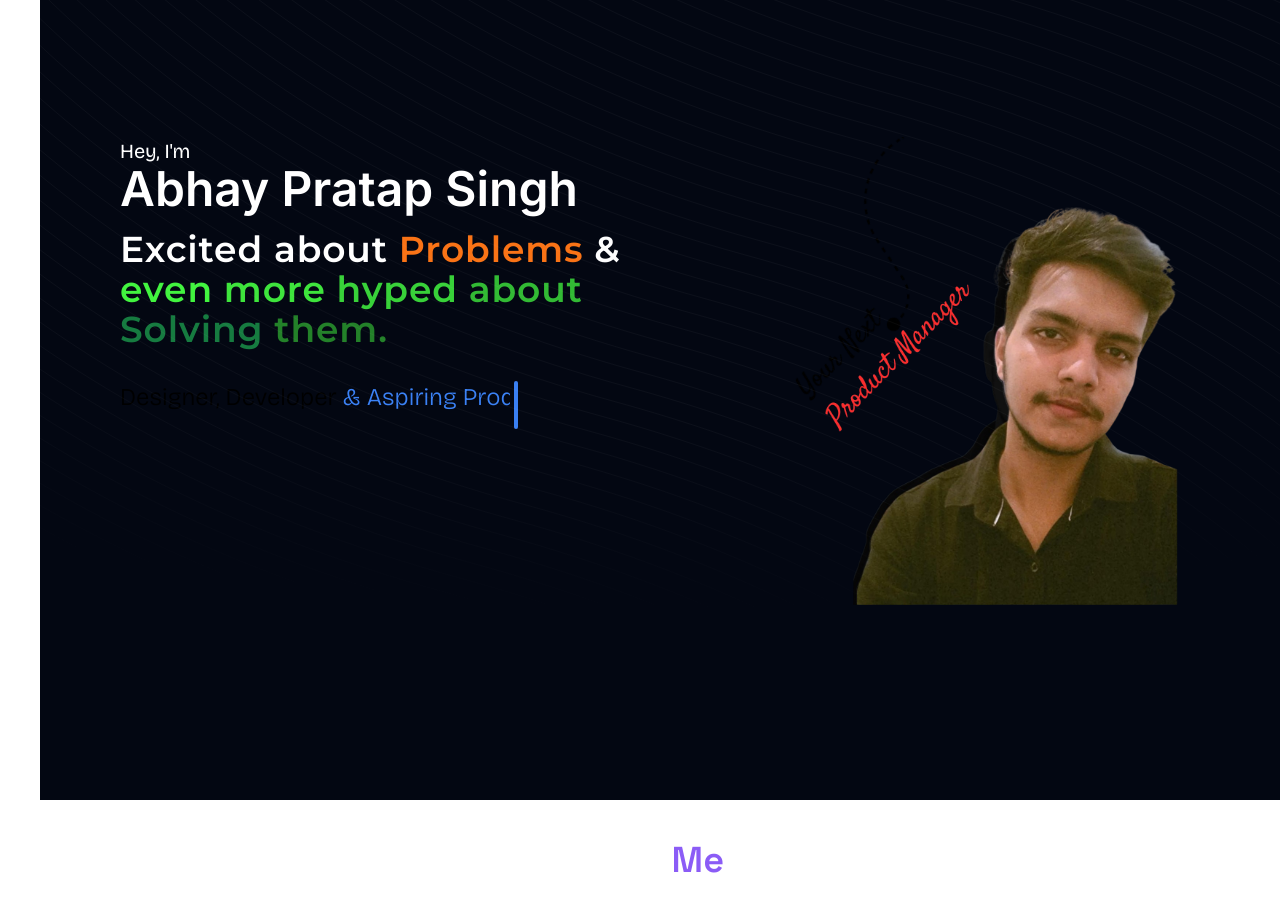
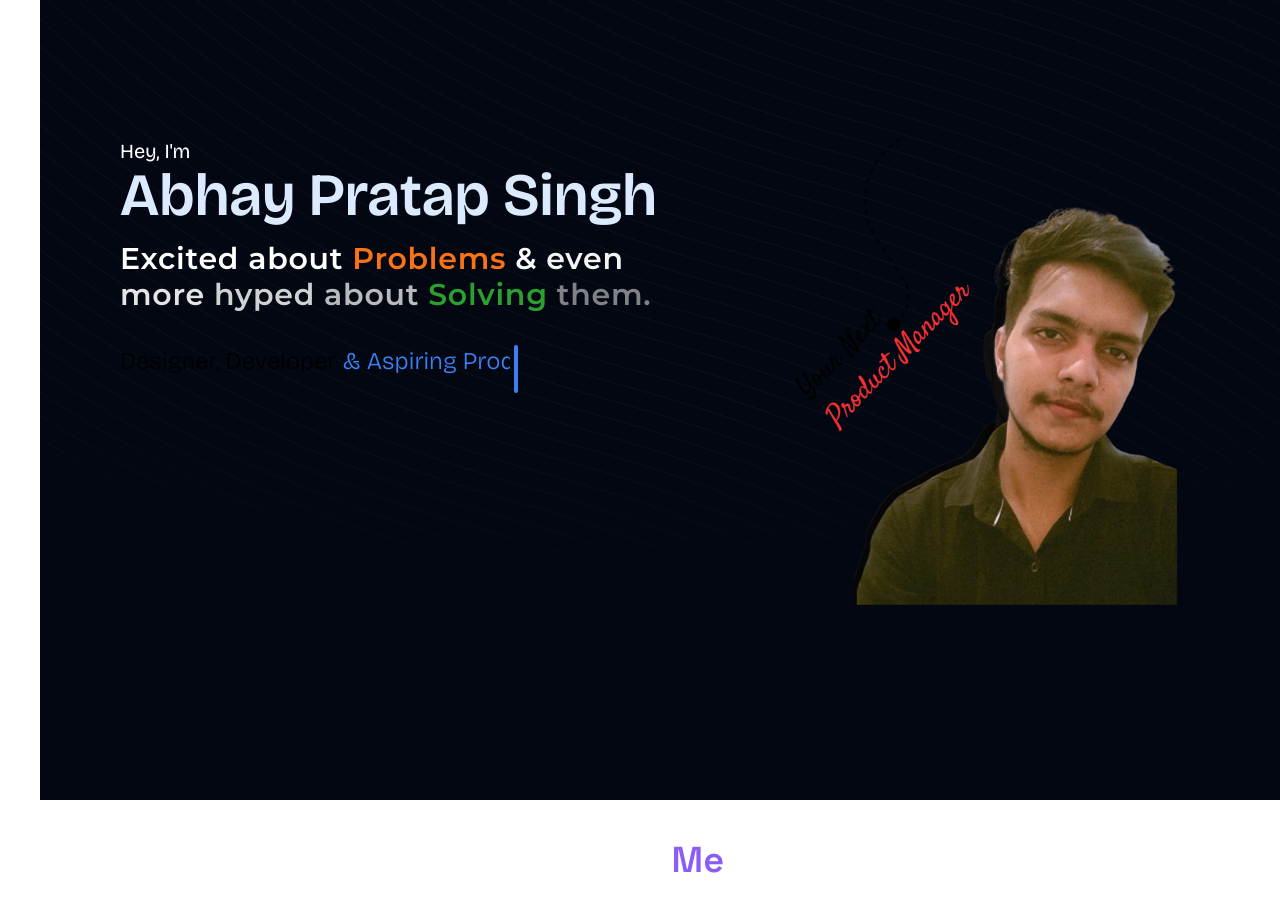
Before and after one commit to Abhiolics/Product-Portfolio, a Next.js app in the folder product/: page / in a window 1280 px wide. Shown: the top 912 px of the page. Built offline with nearby package versions, Linux system fonts and the light colour scheme.

Commit message:
made changes

```diff
--- a/product/app/posts/page.tsx
+++ b/product/app/posts/page.tsx
@@ -30,11 +30,10 @@ export default function LayoutGridDemo() {
 const SkeletonOne = () => {
   return (
     <div>
-      <p className="font-bold text-4xl text-white">House in the woods</p>
+      <p className="font-bold text-4xl text-white">Student Dashboard Feature</p>
       <p className="font-normal text-base text-white"></p>
       <p className="font-normal text-base my-4 max-w-lg text-neutral-200">
-        A serene and tranquil retreat, this house in the woods offers a peaceful
-        escape from the hustle and bustle of city life.
+      Accredian aims to enhance the student experience by providing a smooth, integrated communication platform within it’s ecosystem. This feature will promote peer interaction, collaboration, & networking without relying on external communications networks like LinkedIn, WhatsApp, Telegram, etc. The primary goal is to develop a unified communication experience, increase student engagement and improve retention within Accredians’s platform.
       </p>
     </div>
   );
@@ -83,7 +82,7 @@ const cards = [
     id: 1,
     content: <SkeletonOne />,
     className: "md:col-span-2",
-    thumbnail:""
+    thumbnail:"/Accredian.svg"
       // `https://images.unsplash.com/photo-14/76231682828-37e571bc172f?q=80&w=3474&auto=format&fit=crop&ixlib=rb-4.0.3&ixid=M3wxMjA3fDB8MHxwaG90by1wYWdlfHx8fGVufDB8fHx8fA%3D%3D`,
   },
   {
--- a/product/components/Hero.tsx
+++ b/product/components/Hero.tsx
@@ -21,15 +21,18 @@ const wordss = [
   ];
 export default function BackgroundBeamsDemo() {
   return (
-    <div className="h-[50rem] w-full bg-gray-950 relative flex items-center justify-center  antialiased p-10 ml-10 overflow-hidden">
-      <div className="max-w-6xl mx-auto p-4 flex flex-col lg:flex-row items-center lg:items-start justify-between ">
-        <div className="lg:w-1/2">
+    <div className="h-[50rem] w-full bg-gray-950 relative flex items-center justify-center  antialiased p-10 ml-10 overflow-hidden ">
+      <div className="max-w-6xl mx-auto p-4 flex flex-col lg:flex-row items-center lg:items-start justify-between z-20 ">
+        <div className="lg:w-1/2 ">
           <h1 className="text-white text-xl font-['Bricolage_Grotesque']">Hey, I'm</h1>
-          <h1 className="text-white text-3xl  lg:text-5xl font-semibold">Abhay Pratap Singh</h1>
-          <TextGenerateEffect words={words} />
+          <h1 className="text-blue-100 text-3xl  lg:text-6xl font-semibold font-['Bricolage_Grotesque'] ">Abhay Pratap Singh</h1>
+          <TextGenerateEffect words={words}  />
           <h1 className="text-white text-sm mt-8 font-light lg:text-3xl font-['Bricolage_Grotesque']">
           <TypewriterEffectSmooth words={wordss} /></h1>
         </div>
+        {/* <svg width="200" height="11" viewBox="0 0 272 11" xmlns="http://www.w3.org/2000/svg">
+  <path fillRule="evenodd" clipRule="evenodd" d="M268.783 10.4905C165.145 1.45153 48.529 6.72521 3.20693 10.4914C1.83096 10.6057 0.622822 9.58298 0.508481 8.20702C0.394141 6.83105 1.41689 5.62291 2.79286 5.50857C48.2818 1.72852 165.201 -3.56253 269.217 5.50944C270.593 5.6294 271.61 6.84171 271.49 8.2172C271.37 9.59269 270.158 10.6105 268.783 10.4905Z"  stroke-width="4" fill="#14756E"/>
+</svg> */}
         <div className="lg:w-1/2 mt-8 lg:mt-0 ">
           <Image
             src={`/pm.png`}
--- a/product/components/ui/text-generate-effect.tsx
+++ b/product/components/ui/text-generate-effect.tsx
@@ -43,9 +43,9 @@ export  const TextGenerateEffect = ({
           if (word === "Problems") {
             className += "text-orange-500";
           } else if (word === "Solving") {
-            className += "text-green-500";
+            className += "text-[#45ff42]";
           } else {
-            className += idx > 3 ? "text-[#45ff42]" : "dark:text-white text-white";
+            className += idx > 9 ? "text-[#45ff42]" : "dark:text-white text-white";
           }
 
           return (
@@ -64,7 +64,7 @@ export  const TextGenerateEffect = ({
   return (
     <div className={cn("font-semibold", className)}>
       <div className="mt-4">
-        <div className=" dark:text-white text-white text-2xl lg:text-4xl font-['Montserrat'] leading-snug tracking-wide">
+        <div className=" dark:text-white text-white text-2xl lg:text-3xl font-['Montserrat'] leading-snug tracking-wide">
           {renderWords()}
         </div>
       </div>
```
Also changed, not shown: product/public/Accredian.svg (added).
